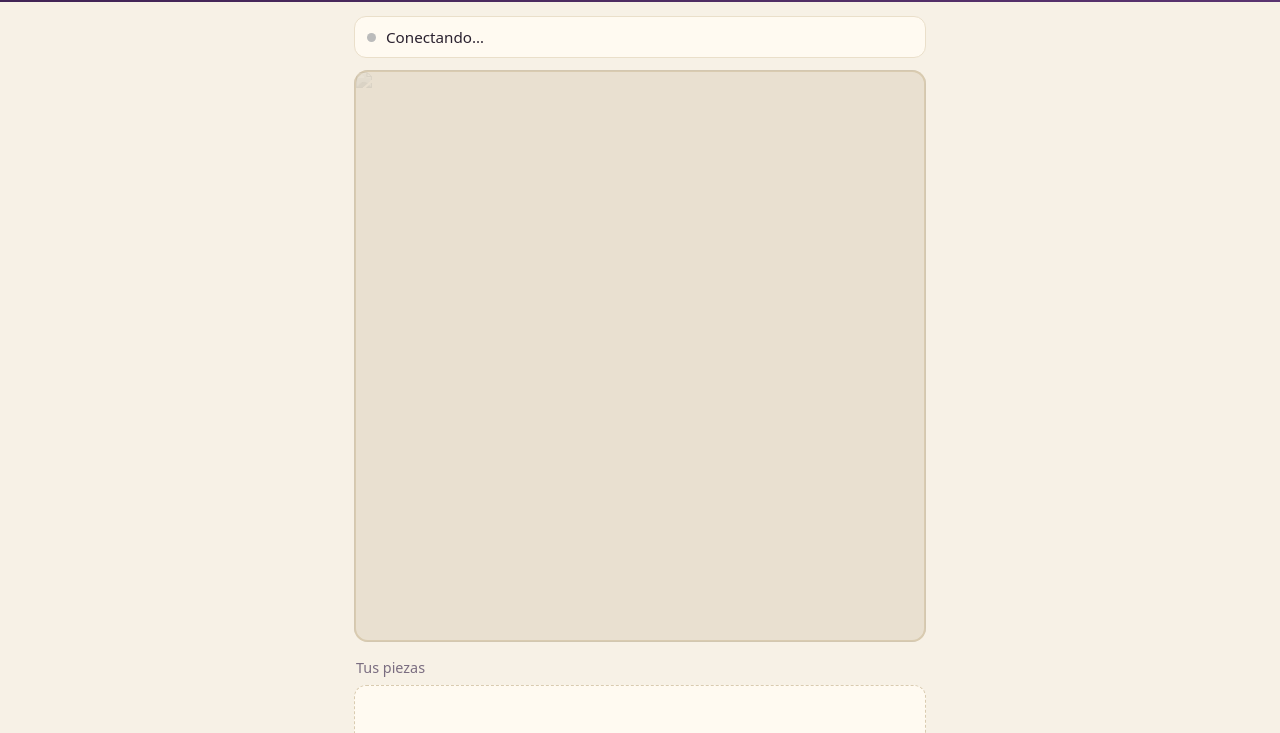
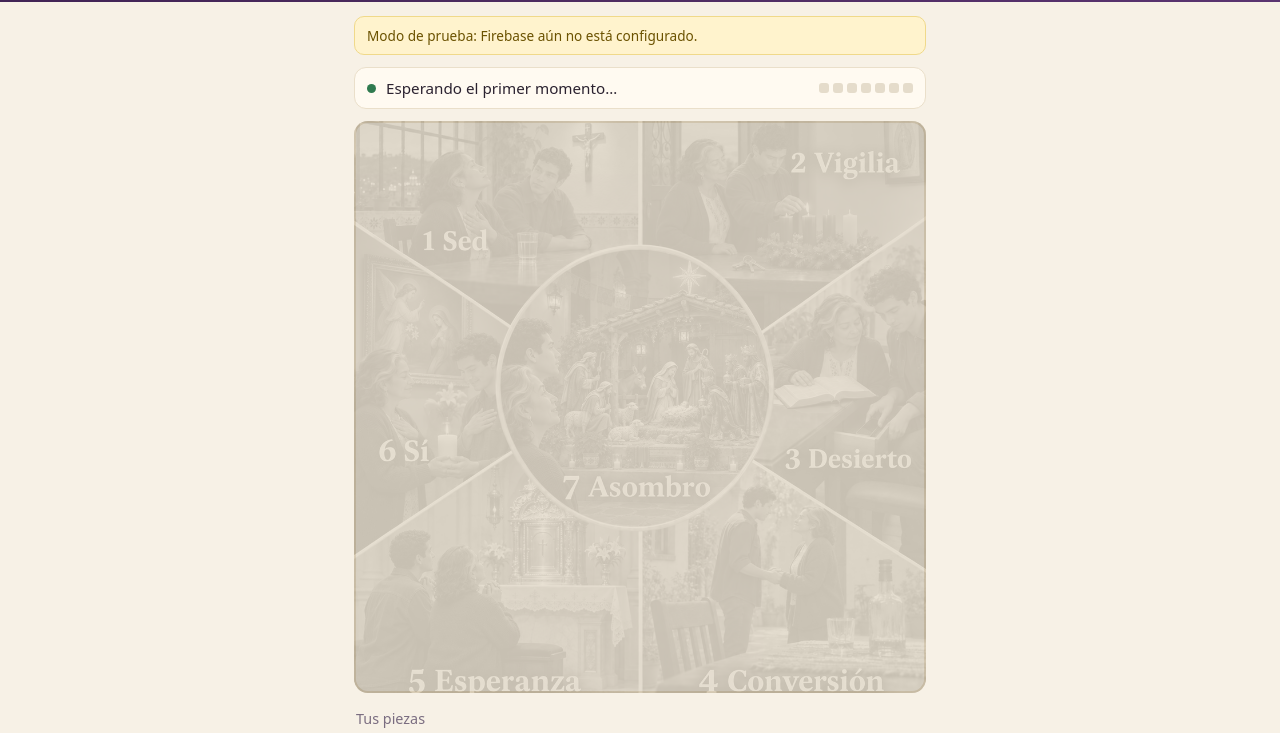
Before and after one commit to rodrigonungaraysandoval/adviento-2026-sjmv, a plain HTML site: page index.html in a window 1280 px wide. Shown: the part 81-814 px from the top of the page. Drawn offline with Linux system fonts and the light colour scheme; files that its build step writes are made by us from their sources.

Commit message:
Add files via upload

```diff
--- a/admin.html
+++ b/admin.html
@@ -6,12 +6,12 @@
 <meta name="theme-color" content="#3d2150">
 <meta name="robots" content="noindex">
 <title>Panel · Rompecabezas de Adviento</title>
-<link rel="icon" href="assets/logo.png">
-<link rel="stylesheet" href="css/estilo.css">
+<link rel="icon" href="logo.png">
+<link rel="stylesheet" href="estilo.css">
 </head>
 <body class="admin">
 <header class="cabecera">
-  <img src="assets/logo.png" alt="">
+  <img src="logo.png" alt="">
   <div>
     <h1>Panel del retiro</h1>
     <p>Liberar las piezas del rompecabezas</p>
@@ -56,6 +56,6 @@
   </div>
 </main>
 
-<script type="module" src="js/admin.js"></script>
+<script type="module" src="admin.js"></script>
 </body>
 </html>
--- a/app.js
+++ b/app.js
@@ -190,7 +190,7 @@ function rrect(ctx, x, y, w, h, r) {
 async function crearTarjeta() {
   const W = 2000, H = 1125, M = 62;
   const SERIF = 'Georgia, "Times New Roman", "Noto Serif", serif';
-  const [foto, logo] = await Promise.all([cargarImg("assets/completo.jpg"), cargarImg("assets/logo.png")]);
+  const [foto, logo] = await Promise.all([cargarImg("completo.jpg"), cargarImg("logo.png")]);
   const c = document.createElement("canvas"); c.width = W; c.height = H;
   const ctx = c.getContext("2d");
 
--- a/datos.js
+++ b/datos.js
@@ -1,19 +1,19 @@
 // Los 7 momentos del retiro, en orden. x, y, w, h = lugar de la pieza
 // sobre un tablero de 1000 × 1000 (generado a partir de las imágenes originales).
 export const MOMENTOS = [
-  { n: 1, nombre: "Sed",        img: "assets/piezas/01.webp", x: 0,   y: 0,   w: 499, h: 360,
+  { n: 1, nombre: "Sed",        img: "01.webp", x: 0,   y: 0,   w: 499, h: 360,
     frase: "Reconocer el deseo y el vacío que sólo Dios llena. Adviento empieza con una necesidad, no con una tarea." },
-  { n: 2, nombre: "Vigilia",    img: "assets/piezas/02.webp", x: 499, y: 0,   w: 501, h: 369,
+  { n: 2, nombre: "Vigilia",    img: "02.webp", x: 499, y: 0,   w: 501, h: 369,
     frase: "Pasar de vivir distraído a vivir despierto. Es estar atento a Dios que viene, sin ansiedad." },
-  { n: 3, nombre: "Desierto",   img: "assets/piezas/03.webp", x: 699, y: 171, w: 301, h: 590,
+  { n: 3, nombre: "Desierto",   img: "03.webp", x: 699, y: 171, w: 301, h: 590,
     frase: "Hacer silencio y dejar lo que sobra. Preparar el camino es quitar obstáculos." },
-  { n: 4, nombre: "Conversión", img: "assets/piezas/04.webp", x: 504, y: 575, w: 496, h: 425,
+  { n: 4, nombre: "Conversión", img: "04.webp", x: 504, y: 575, w: 496, h: 425,
     frase: "Pasar del reconocer al cambiar. Procuremos el examen de conciencia y, mejor aún, la confesión." },
-  { n: 5, nombre: "Esperanza",  img: "assets/piezas/05.webp", x: 0,   y: 574, w: 504, h: 426,
+  { n: 5, nombre: "Esperanza",  img: "05.webp", x: 0,   y: 574, w: 504, h: 426,
     frase: "Confiar en que Dios cumple sus promesas, aun en lo oscuro. La espera es activa." },
-  { n: 6, nombre: "Sí",         img: "assets/piezas/06.webp", x: 0,   y: 180, w: 280, h: 582,
+  { n: 6, nombre: "Sí",         img: "06.webp", x: 0,   y: 180, w: 280, h: 582,
     frase: "Aprender de María a acoger la voluntad de Dios. Es el momento de la respuesta personal." },
-  { n: 7, nombre: "Asombro",    img: "assets/piezas/07.webp", x: 249, y: 217, w: 481, h: 494,
+  { n: 7, nombre: "Asombro",    img: "07.webp", x: 249, y: 217, w: 481, h: 494,
     frase: "Llegar a Belén con corazón de niño y de pastor. Alegría y adoración por el nacimiento de Nuestro Señor." }
 ];
 
--- a/index.html
+++ b/index.html
@@ -5,12 +5,12 @@
 <meta name="viewport" content="width=device-width, initial-scale=1, viewport-fit=cover">
 <meta name="theme-color" content="#3d2150">
 <title>Adviento 2026 · Rompecabezas del retiro</title>
-<link rel="icon" href="assets/logo.png">
-<link rel="stylesheet" href="css/estilo.css">
+<link rel="icon" href="logo.png">
+<link rel="stylesheet" href="estilo.css">
 </head>
 <body>
 <header class="cabecera">
-  <img src="assets/logo.png" alt="Logo de la parroquia">
+  <img src="logo.png" alt="Logo de la parroquia">
   <div>
     <h1>Adviento 2026</h1>
     <p>Armemos juntos el camino a Belén</p>
@@ -27,8 +27,8 @@
   </div>
 
   <div id="tablero" class="tablero" aria-label="Tablero del rompecabezas">
-    <img class="fantasma" src="assets/completo.jpg" alt="">
-    <img class="completo" src="assets/completo.jpg" alt="Rompecabezas completo">
+    <img class="fantasma" src="completo.jpg" alt="">
+    <img class="completo" src="completo.jpg" alt="Rompecabezas completo">
   </div>
 
   <div class="bandeja-titulo">Tus piezas</div>
@@ -61,6 +61,6 @@
   </div>
 </div>
 
-<script type="module" src="js/app.js"></script>
+<script type="module" src="app.js"></script>
 </body>
 </html>
```
